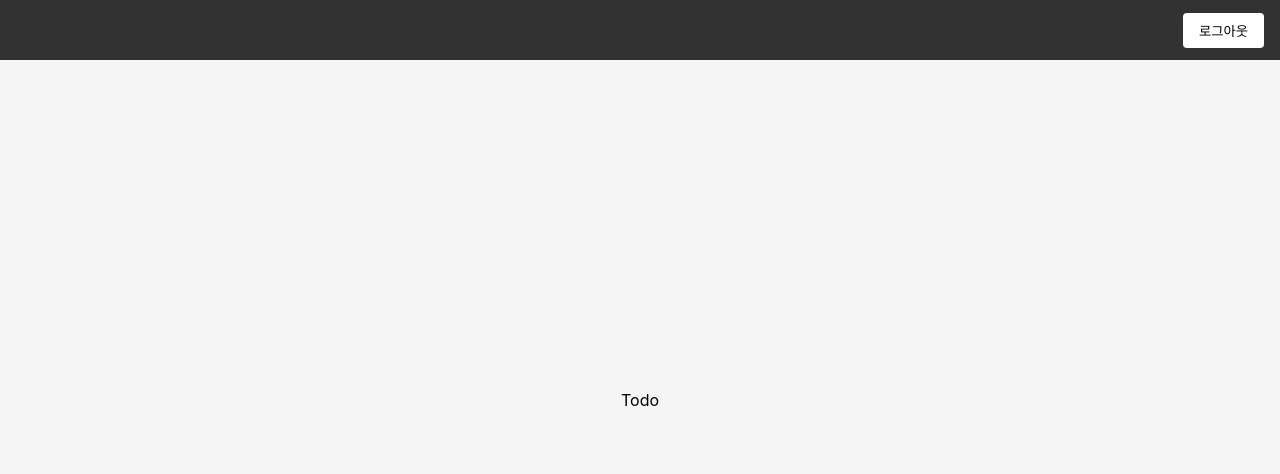
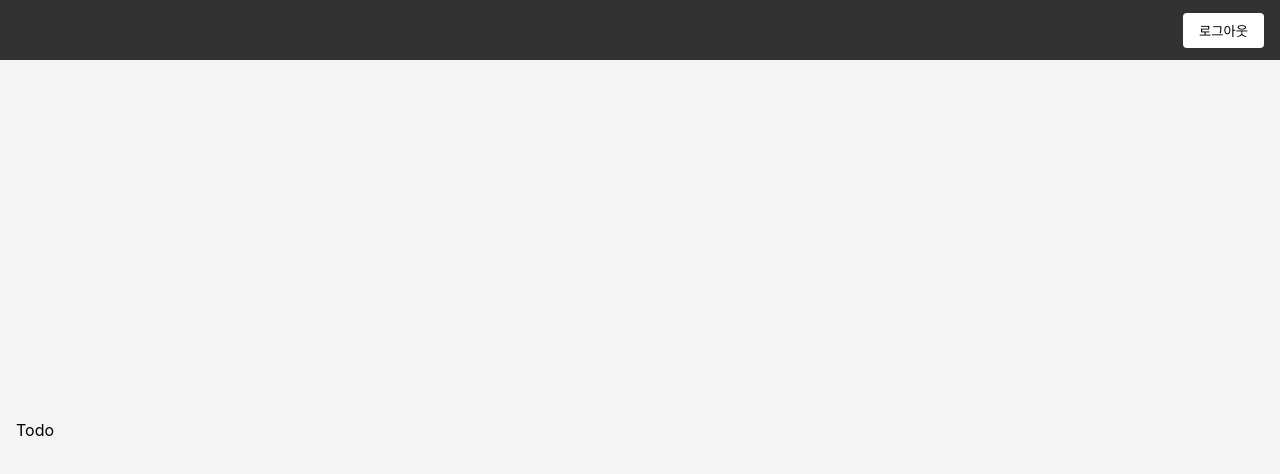
Before and after one commit to rockbell89/wanted-pre-onboarding-frontend, a React (Create React App) app: page /todo in a window 1280 px wide. Shown: the top 474 px of the page. Built offline with nearby package versions, Linux system fonts and the light colour scheme; sample sign-in values are in the browser's storage.

Commit message:
fix: 레이아웃, input 필드 컴포넌트 css 수정

```diff
--- a/src/components/UI/Form/InputField.module.scss
+++ b/src/components/UI/Form/InputField.module.scss
@@ -6,7 +6,9 @@
 
 	label {
 		display: block;
-		margin-bottom: 0.5rem;
+		+ * {
+			margin-top: 0.5rem;
+		}
 	}
 
 	input[type='text'],
--- a/src/components/UI/Form/InputField.tsx
+++ b/src/components/UI/Form/InputField.tsx
@@ -3,7 +3,7 @@ import styles from './InputField.module.scss';
 
 interface InputFieldPrpos extends BaseComponentProps {
 	type: string;
-	label: string;
+	label?: string;
 	name: string;
 	placeholder?: string;
 	onChange?: (event: React.ChangeEvent<HTMLInputElement>) => void;
@@ -20,7 +20,7 @@ const InputField = ({
 }: InputFieldPrpos) => {
 	return (
 		<div className={styles.input_field}>
-			<label htmlFor={name}>{label}</label>
+			{label && <label htmlFor={name}>{label}</label>}
 			<input
 				type={type}
 				id={name}
--- /dev/null
+++ b/src/components/layouts/GuestLayout.module.scss
@@ -0,0 +1,6 @@
+.guest_layout {
+	display: flex;
+	align-items: center;
+	justify-content: center;
+	min-height: 100vh;
+}
--- a/src/components/layouts/GuestLayout.tsx
+++ b/src/components/layouts/GuestLayout.tsx
@@ -1,9 +1,18 @@
 import { Navigate, Outlet } from 'react-router-dom';
+import styles from './GuestLayout.module.scss';
 
 const GuestLayout = () => {
 	const isAuth = localStorage.getItem('access_token');
 
-	return isAuth ? <Navigate to="/todo" /> : <Outlet />;
+	if (isAuth) {
+		return <Navigate to="/todo" />;
+	}
+
+	return (
+		<div className={styles.guest_layout}>
+			<Outlet />
+		</div>
+	);
 };
 
 export default GuestLayout;
--- a/src/components/layouts/Layout.module.scss
+++ b/src/components/layouts/Layout.module.scss
@@ -1,7 +1,3 @@
 .layout {
-  display: flex;
-  align-items: center;
-  justify-content: center;
-  min-height: 100vh;
-  background-color: #f5f5f5;
+	background-color: #f5f5f5;
 }
--- a/src/components/layouts/PrivateLayout.module.scss
+++ b/src/components/layouts/PrivateLayout.module.scss
@@ -1,4 +1,13 @@
-.pravate_header {
+.private_layout {
+	display: flex;
+	align-items: center;
+	justify-content: center;
+	width: 100%;
+	min-height: 100vh;
+	padding-top: 3.75rem;
+}
+
+.private_header {
 	position: fixed;
 	top: 0;
 	left: 0;
@@ -17,3 +26,9 @@
 		border-radius: 0.25rem;
 	}
 }
+
+.private_container {
+	width: 100%;
+	height: 100%;
+	padding: 1rem;
+}
--- a/src/components/layouts/PrivateLayout.tsx
+++ b/src/components/layouts/PrivateLayout.tsx
@@ -13,13 +13,13 @@ const PrivateLayout = () => {
 	if (!isAuth) return <Navigate to="/signin" />;
 
 	return (
-		<div className={styles.private_layaout}>
-			<header className={styles.pravate_header}>
+		<div className={styles.private_layout}>
+			<header className={styles.private_header}>
 				<button type="button" onClick={handleSignout}>
 					로그아웃
 				</button>
 			</header>
-			<div className={styles.private_conatiner}>
+			<div className={styles.private_container}>
 				<Outlet />
 			</div>
 		</div>
```
